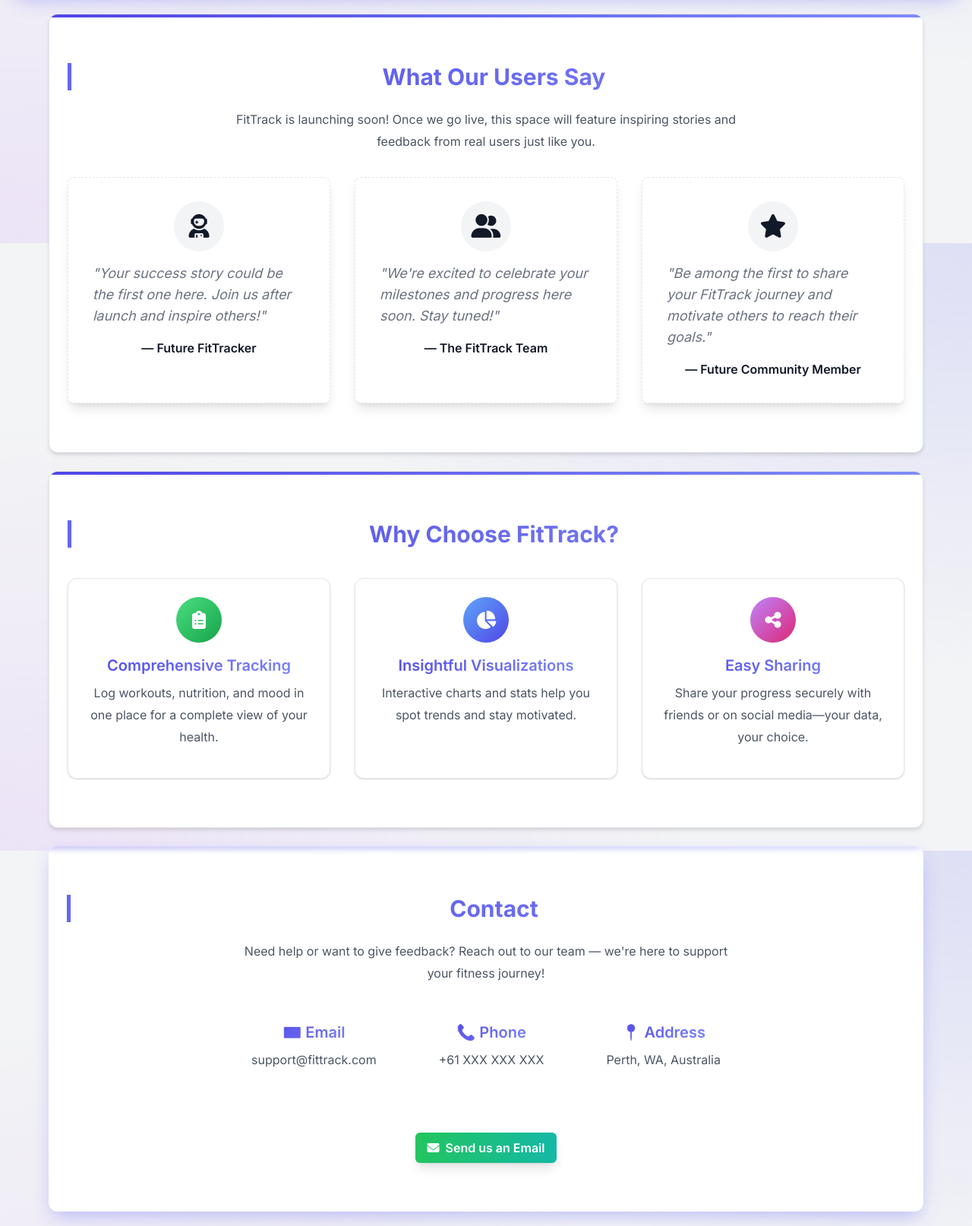
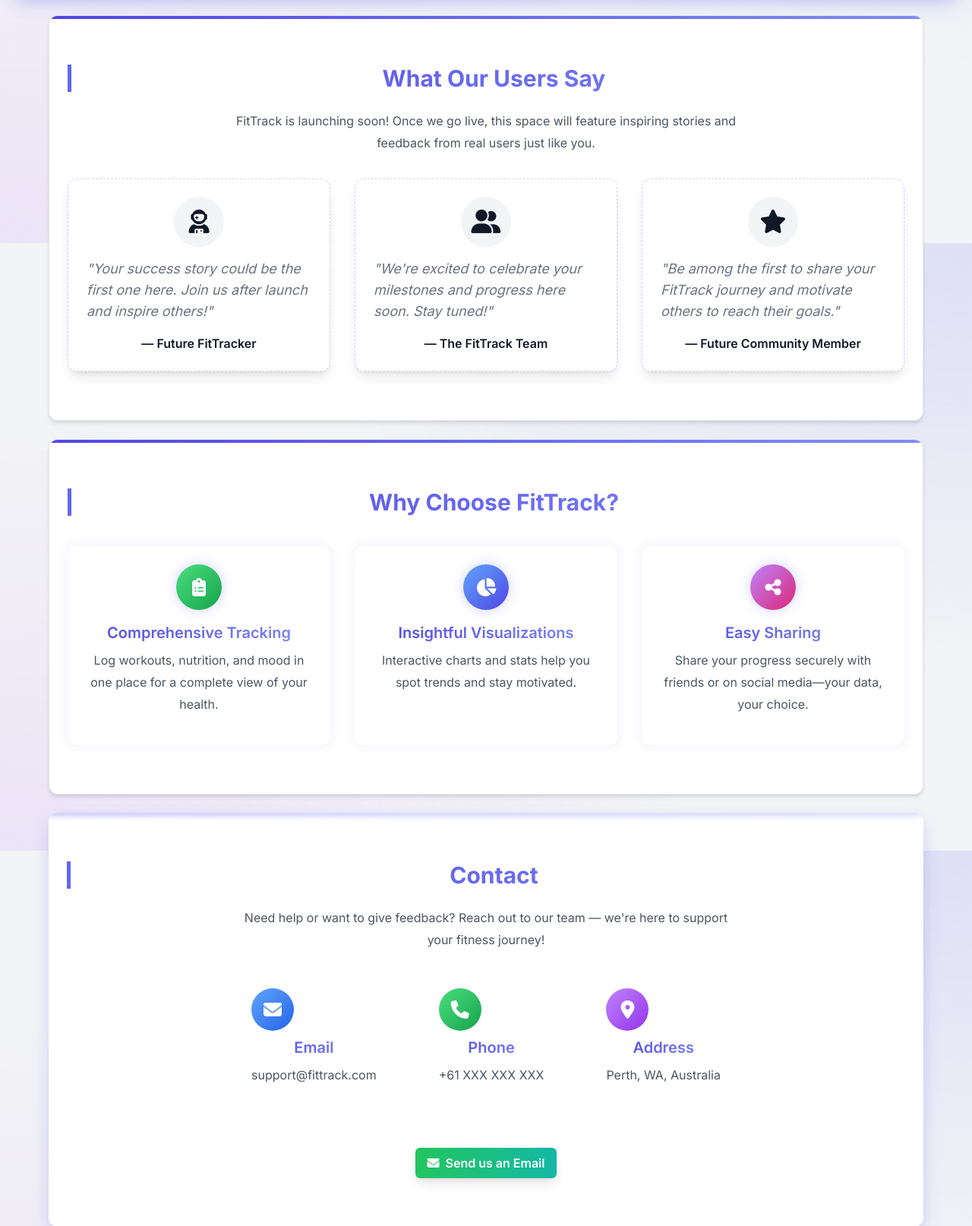
Before and after one commit to KunyangS/fittrack-webapp, a Flask app: page / in a window 1280 px wide. Shown: the part 3680-5294 px from the top of the page at 76% size. Run offline with Flask 3, Linux system fonts and the light colour scheme; some libraries are stand-ins or nearby versions.

Commit message:
Enhance borders with gradient effects, animations and improved card designs

```diff
--- a/static/css/style.css
+++ b/static/css/style.css
@@ -526,11 +541,19 @@
   height: 100%;
 }
 
+@keyframes gradient-shift {
+  0% { background-position: 0% 50%; }
+  50% { background-position: 100% 50%; }
+  100% { background-position: 0% 50%; }
+}
+
 /* Card with gradient highlight on hover */
 .card-highlight {
   position: relative;
   overflow: hidden;
   z-index: 1;
+  border: 1px solid transparent;
+  transition: border-color 0.3s ease;
 }
 
 .card-highlight::after {
@@ -546,8 +569,48 @@
   z-index: -1;
 }
 
+.card-highlight:hover {
+  border-color: rgba(99, 102, 241, 0.3);
+}
+
 .card-highlight:hover::after {
   opacity: 1;
+}
+
+/* Neon Border Card */
+.card-neon {
+  border: none;
+  background-color: var(--bg-card);
+  border-radius: var(--border-radius-xl);
+  position: relative;
+  z-index: 1;
+  overflow: visible;
+  box-shadow: 0 0 15px rgba(99, 102, 241, 0.1);
+  transition: all 0.5s ease;
+}
+
+.card-neon::before {
+  content: '';
+  position: absolute;
+  top: -2px;
+  left: -2px;
+  right: -2px;
+  bottom: -2px;
+  background: var(--gradient-purple);
+  z-index: -1;
+  border-radius: calc(var(--border-radius-xl) + 2px);
+  opacity: 0;
+  transition: opacity 0.5s ease;
+}
+
+.card-neon:hover {
+  box-shadow: 0 0 20px rgba(99, 102, 241, 0.4);
+  transform: translateY(-5px) scale(1.01);
+}
+
+.card-neon:hover::before {
+  opacity: 1;
+  filter: blur(5px);
 }
 
 /* ===== BUTTONS ===== */
@@ -805,6 +877,7 @@
   align-items: center;
   border-radius: var(--border-radius-full);
   margin-bottom: var(--space-4);
+  box-shadow: 0 0 15px rgba(99, 102, 241, 0.3);
 }
 
 /* ===== ANIMATIONS ===== */
@@ -827,3 +900,19 @@
 .animate-pulse {
   animation: pulse 2s ease-in-out infinite;
 }
+
+/* ===== TESTIMONIAL CARD BORDER ===== */
+.testimonial-card {
+  position: relative;
+  border: 1px dashed rgba(99, 102, 241, 0.3);
+  border-radius: var(--border-radius-xl);
+  padding: var(--space-6);
+  transition: all 0.3s ease;
+}
+
+.testimonial-card:hover {
+  border-style: solid;
+  border-color: rgba(99, 102, 241, 0.5);
+  transform: translateY(-5px);
+  box-shadow: 0 10px 25px rgba(0, 0, 0, 0.1);
+}
--- a/templates/index.html
+++ b/templates/index.html
@@ -174,21 +174,21 @@
     FitTrack is launching soon! Once we go live, this space will feature inspiring stories and feedback from real users just like you.
   </p>
   <div class="grid grid-cols-1 md:grid-cols-3 gap-8">
-    <div class="card-highlight bg-white dark:bg-gray-800 p-8 rounded-lg shadow-lg flex flex-col items-center border border-dashed border-primary dark:border-blue-400">
+    <div class="testimonial-card bg-white dark:bg-gray-800 p-8 rounded-lg shadow-lg flex flex-col items-center">
       <div class="w-16 h-16 rounded-full mb-4 bg-gray-100 dark:bg-gray-700 flex items-center justify-center animate-pulse">
         <i class="fas fa-user-astronaut text-3xl text-primary dark:text-blue-400"></i>
       </div>
       <p class="text-lg italic text-gray-500 dark:text-gray-400 mb-4">"Your success story could be the first one here. Join us after launch and inspire others!"</p>
       <span class="font-semibold text-primary dark:text-blue-400">— Future FitTracker</span>
     </div>
-    <div class="card-highlight bg-white dark:bg-gray-800 p-8 rounded-lg shadow-lg flex flex-col items-center border border-dashed border-primary dark:border-blue-400">
+    <div class="testimonial-card bg-white dark:bg-gray-800 p-8 rounded-lg shadow-lg flex flex-col items-center">
       <div class="w-16 h-16 rounded-full mb-4 bg-gray-100 dark:bg-gray-700 flex items-center justify-center animate-pulse">
         <i class="fas fa-user-friends text-3xl text-primary dark:text-blue-400"></i>
       </div>
       <p class="text-lg italic text-gray-500 dark:text-gray-400 mb-4">"We're excited to celebrate your milestones and progress here soon. Stay tuned!"</p>
       <span class="font-semibold text-primary dark:text-blue-400">— The FitTrack Team</span>
     </div>
-    <div class="card-highlight bg-white dark:bg-gray-800 p-8 rounded-lg shadow-lg flex flex-col items-center border border-dashed border-primary dark:border-blue-400">
+    <div class="testimonial-card bg-white dark:bg-gray-800 p-8 rounded-lg shadow-lg flex flex-col items-center">
       <div class="w-16 h-16 rounded-full mb-4 bg-gray-100 dark:bg-gray-700 flex items-center justify-center animate-pulse">
         <i class="fas fa-star text-3xl text-primary dark:text-blue-400"></i>
       </div>
@@ -202,21 +202,21 @@
 <section id="feature-highlights" class="py-16 px-6 max-w-6xl mx-auto">
   <h2 class="text-3xl font-bold mb-10 text-center">Why Choose FitTrack?</h2>
   <div class="grid grid-cols-1 md:grid-cols-3 gap-8">
-    <div class="card card-highlight p-6 text-center">
+    <div class="card-neon p-6 text-center">
       <div class="feature-icon bg-gradient-to-br from-green-400 to-green-600 text-white mx-auto mb-4">
         <i class="fas fa-clipboard-list text-2xl"></i>
       </div>
       <h3 class="text-xl font-semibold mb-2">Comprehensive Tracking</h3>
       <p class="text-gray-600 dark:text-gray-300">Log workouts, nutrition, and mood in one place for a complete view of your health.</p>
     </div>
-    <div class="card card-highlight p-6 text-center">
+    <div class="card-neon p-6 text-center">
       <div class="feature-icon bg-gradient-to-br from-blue-400 to-indigo-600 text-white mx-auto mb-4">
         <i class="fas fa-chart-pie text-2xl"></i>
       </div>
       <h3 class="text-xl font-semibold mb-2">Insightful Visualizations</h3>
       <p class="text-gray-600 dark:text-gray-300">Interactive charts and stats help you spot trends and stay motivated.</p>
     </div>
-    <div class="card card-highlight p-6 text-center">
+    <div class="card-neon p-6 text-center">
       <div class="feature-icon bg-gradient-to-br from-purple-400 to-pink-600 text-white mx-auto mb-4">
         <i class="fas fa-share-nodes text-2xl"></i>
       </div>
@@ -234,18 +234,33 @@
   </p>
 
   <div class="flex flex-col md:flex-row justify-center items-center gap-8">
-    <div class="glass p-6 text-center rounded-xl">
-      <h3 class="text-xl font-semibold text-gray-800 dark:text-white mb-2">📧 Email</h3>
+    <div class="glass p-6 text-center rounded-xl transition-all duration-300 hover:scale-105">
+      <div class="text-center mb-2">
+        <span class="inline-block w-14 h-14 bg-gradient-to-br from-blue-400 to-blue-600 rounded-full flex items-center justify-center text-2xl text-white transform transition-transform hover:rotate-12">
+          <i class="fas fa-envelope"></i>
+        </span>
+      </div>
+      <h3 class="text-xl font-semibold text-gray-800 dark:text-white mb-2">Email</h3>
       <p class="text-gray-600 dark:text-gray-300">support@fittrack.com</p>
     </div>
 
-    <div class="glass p-6 text-center rounded-xl">
-      <h3 class="text-xl font-semibold text-gray-800 dark:text-white mb-2">📞 Phone</h3>
+    <div class="glass p-6 text-center rounded-xl transition-all duration-300 hover:scale-105">
+      <div class="text-center mb-2">
+        <span class="inline-block w-14 h-14 bg-gradient-to-br from-green-400 to-green-600 rounded-full flex items-center justify-center text-2xl text-white transform transition-transform hover:rotate-12">
+          <i class="fas fa-phone"></i>
+        </span>
+      </div>
+      <h3 class="text-xl font-semibold text-gray-800 dark:text-white mb-2">Phone</h3>
       <p class="text-gray-600 dark:text-gray-300">+61 XXX XXX XXX</p>
     </div>
 
-    <div class="glass p-6 text-center rounded-xl">
-      <h3 class="text-xl font-semibold text-gray-800 dark:text-white mb-2">📍 Address</h3>
+    <div class="glass p-6 text-center rounded-xl transition-all duration-300 hover:scale-105">
+      <div class="text-center mb-2">
+        <span class="inline-block w-14 h-14 bg-gradient-to-br from-purple-400 to-purple-600 rounded-full flex items-center justify-center text-2xl text-white transform transition-transform hover:rotate-12">
+          <i class="fas fa-map-marker-alt"></i>
+        </span>
+      </div>
+      <h3 class="text-xl font-semibold text-gray-800 dark:text-white mb-2">Address</h3>
       <p class="text-gray-600 dark:text-gray-300">Perth, WA, Australia</p>
     </div>
   </div>
```
Also changed, not shown: other parts of static/css/style.css (+29 -5 lines).
